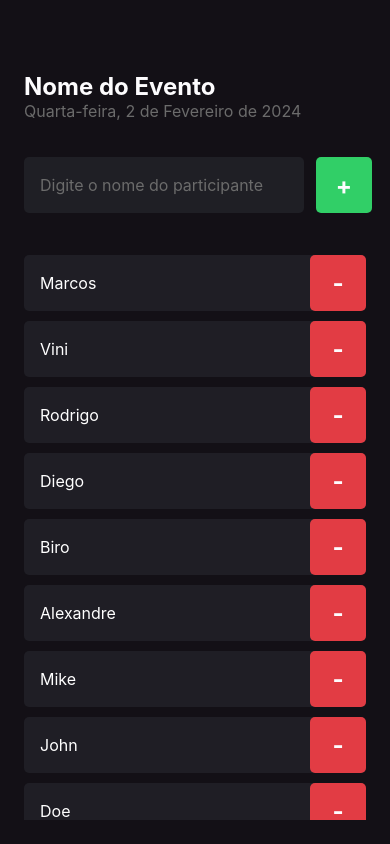
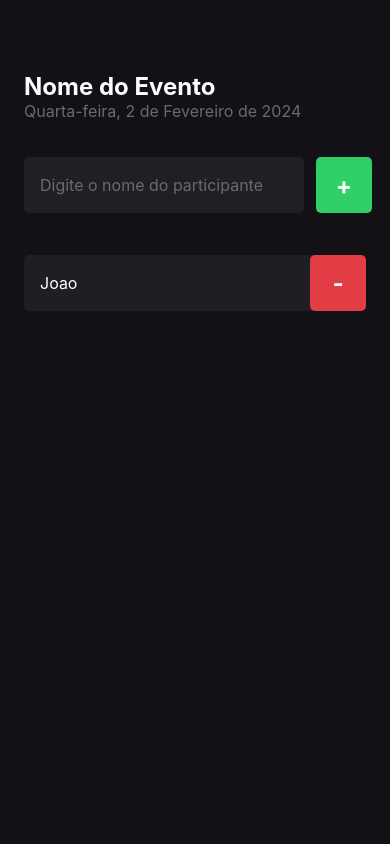
Before and after one commit to anjosmarcos/imhere, a React Native app: screen / in a window 390 px wide. Built offline with nearby package versions, Linux system fonts and the light colour scheme.

Commit message:
Adicioando Participante

```diff
--- a/src/screens/Home/index.tsx
+++ b/src/screens/Home/index.tsx
@@ -1,15 +1,19 @@
 import { Alert, FlatList, ScrollView, Text, TextInput, TouchableOpacity, View } from "react-native"
 import { styles } from "./styles"
 import { Participant } from "../../components/Participant"
+import { useState } from "react"
 
 export function Home() {
-    const participants = ['Marcos', 'Vini', 'Rodrigo', 'Diego', 'Biro', 'Alexandre', 'Mike', 'John', 'Doe', 'John Doe']
+    const [ participants, setParticipants] = useState(['Joao'])
+
+    // const participants = ['João']
 
     function handleParticipantAdd() {
-        if(participants.includes("Marcos")) {
+        if(participants.includes("Marcos Alexandre")) {
             return Alert.alert("Participante existe", "Participante já adicionado")
         }
 
+        setParticipants( prevState => [...prevState, 'Marcos'])
 
     }
 
```
